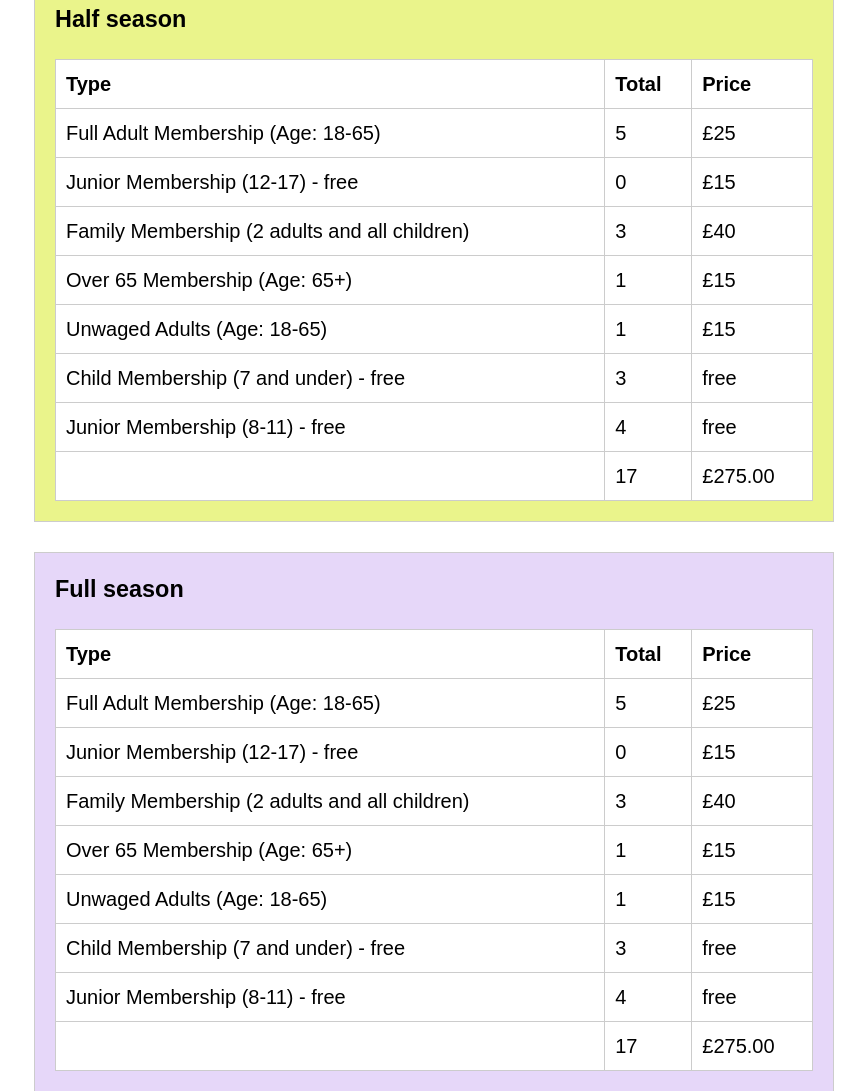
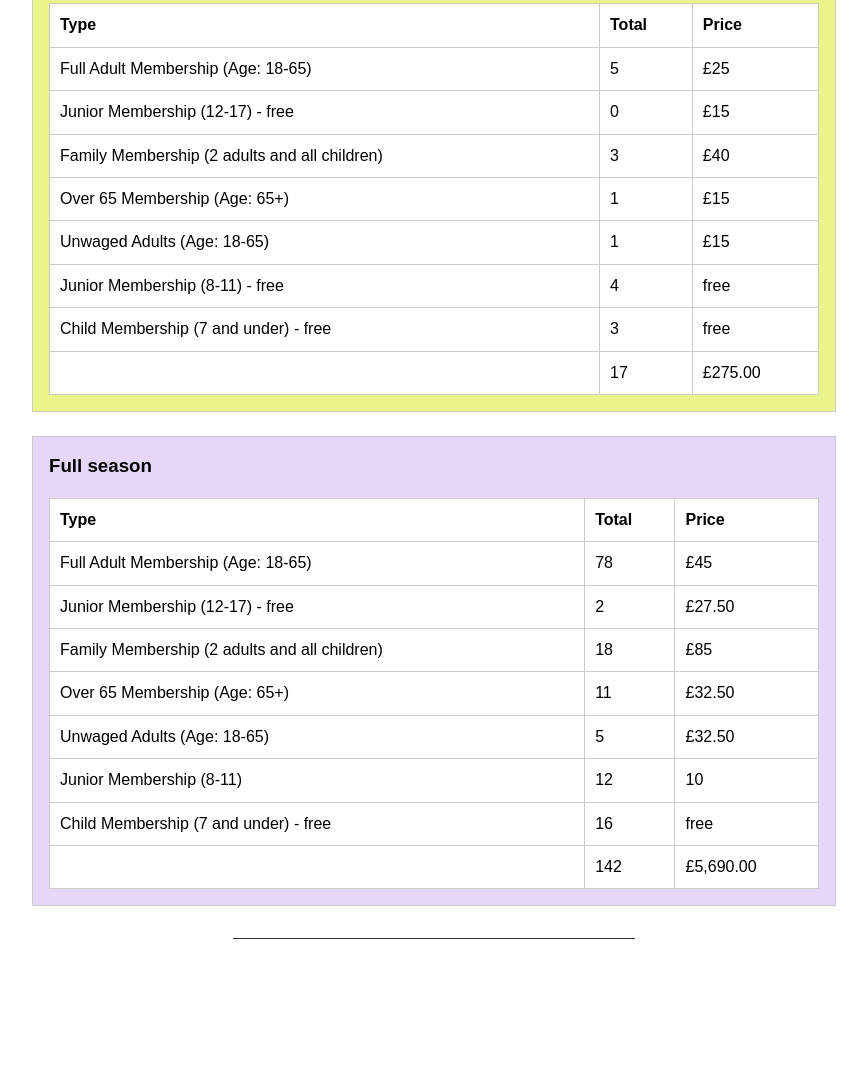
Before and after one commit to codekipple/GTSC, a plain HTML site: page index.html in a window 1280 px wide. Shown: the part 220-1311 px from the top of the page, without its empty margins (206-1073 px from the left). After the commit the page ends 1199 px from the top, so only its background shows below. Drawn offline with Linux system fonts and the light colour scheme.

Commit message:
Updated membership

```diff
--- a/css/2.main.css
+++ b/css/2.main.css
@@ -10,7 +10,7 @@
 /* typography */
 body {
     font-family: Arial, 'Helvetica Neue', Helvetica, sans-serif;
-    font-size: 1.25em;
+    font-size: 1em;
     padding-top: 1em;
     line-height: 1.4;
 }
--- a/css/4.utilitiy-classes.css
+++ b/css/4.utilitiy-classes.css
@@ -1,6 +1,6 @@
 /* structural */
 .u-constrict {
-    max-width: 820px;
+    width: 820px;
     margin: 0 auto;
     padding: 0.5em;
 }
--- a/index.html
+++ b/index.html
@@ -14,7 +14,7 @@
     <body>
 
         <main class="u-constrict">
-            <h1>GMST - 2015/2016 Membership</h1>
+            <h1>GMST - Membership</h1>
 
             <section>
                 <h2>2016/2016 - Membership breakdown</h2>
@@ -53,13 +53,13 @@
                             <td>£15</td>
                         </tr>
                         <tr>
-                            <td>Child Membership (7 and under) - free</td>
-                            <td>3</td>
-                            <td>free</td>
-                        </tr>
                         <tr>
                             <td>Junior Membership (8-11) - free</td>
                             <td>4</td>
+                            <td>free</td>
+                        </tr>
+                            <td>Child Membership (7 and under) - free</td>
+                            <td>3</td>
                             <td>free</td>
                         </tr>
                         <tr>
@@ -80,43 +80,43 @@
                         </tr>
                         <tr>
                             <td>Full Adult Membership (Age: 18-65)</td>
-                            <td>5</td>
-                            <td>£25</td>
+                            <td>78</td>
+                            <td>£45</td>
                         </tr>
                         <tr>
                             <td>Junior Membership (12-17) - free</td>
-                            <td>0</td>
-                            <td>£15</td>
+                            <td>2</td>
+                            <td>£27.50</td>
                         </tr>
                         <tr>
                             <td>Family Membership (2 adults and all children)</td>
-                            <td>3</td>
-                            <td>£40</td>
+                            <td>18</td>
+                            <td>£85</td>
                         </tr>
                         <tr>
                             <td>Over 65 Membership (Age: 65+)</td>
-                            <td>1</td>
-                            <td>£15</td>
+                            <td>11</td>
+                            <td>£32.50</td>
                         </tr>
                         <tr>
                             <td>Unwaged Adults (Age: 18-65)</td>
-                            <td>1</td>
-                            <td>£15</td>
+                            <td>5</td>
+                            <td>£32.50</td>
+                        </tr>
+                        <tr>
+                            <td>Junior Membership (8-11)</td>
+                            <td>12</td>
+                            <td>10</td>
                         </tr>
                         <tr>
                             <td>Child Membership (7 and under) - free</td>
-                            <td>3</td>
-                            <td>free</td>
-                        </tr>
-                        <tr>
-                            <td>Junior Membership (8-11) - free</td>
-                            <td>4</td>
+                            <td>16</td>
                             <td>free</td>
                         </tr>
                         <tr>
                             <td></td>
-                            <td>17</td>
-                            <td>£275.00</td>
+                            <td>142</td>
+                            <td>£5,690.00</td>
                         </tr>
                     </table>
                 </div>
```
